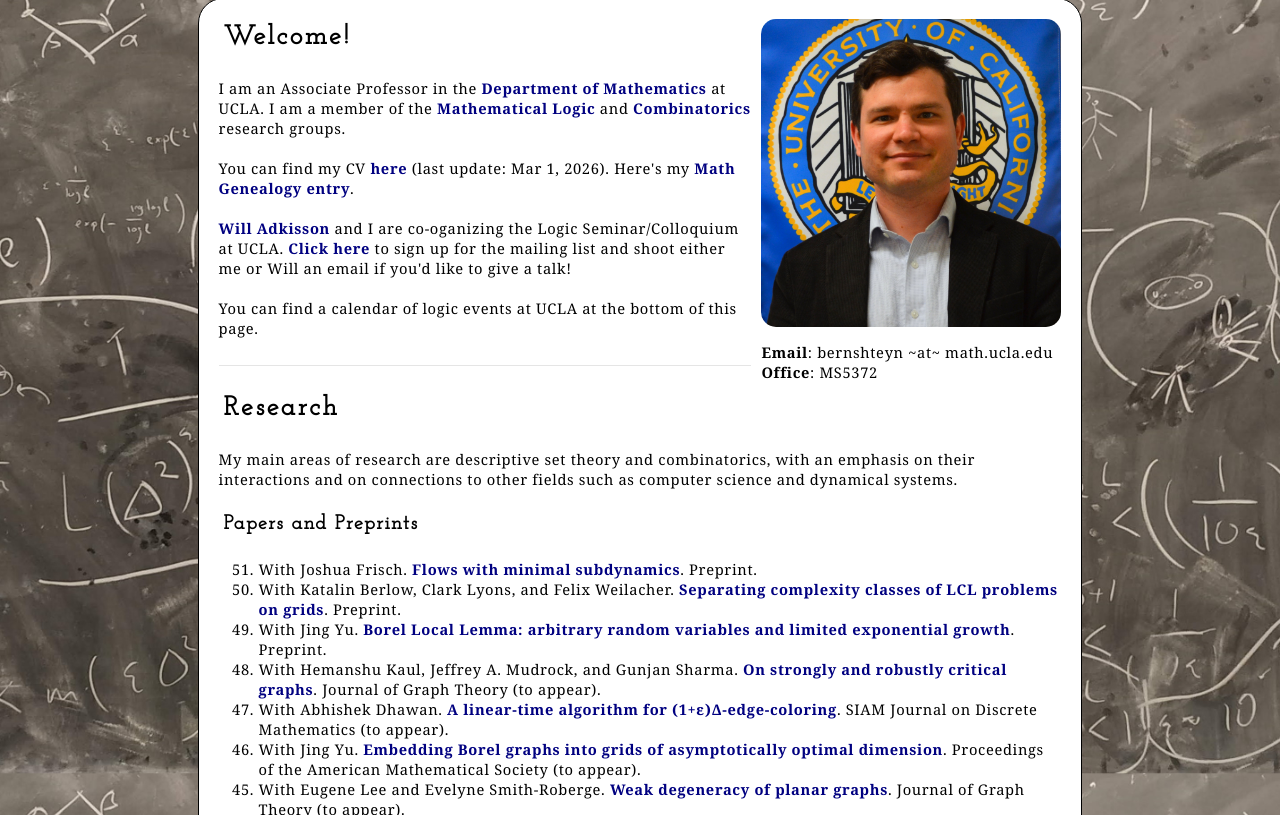
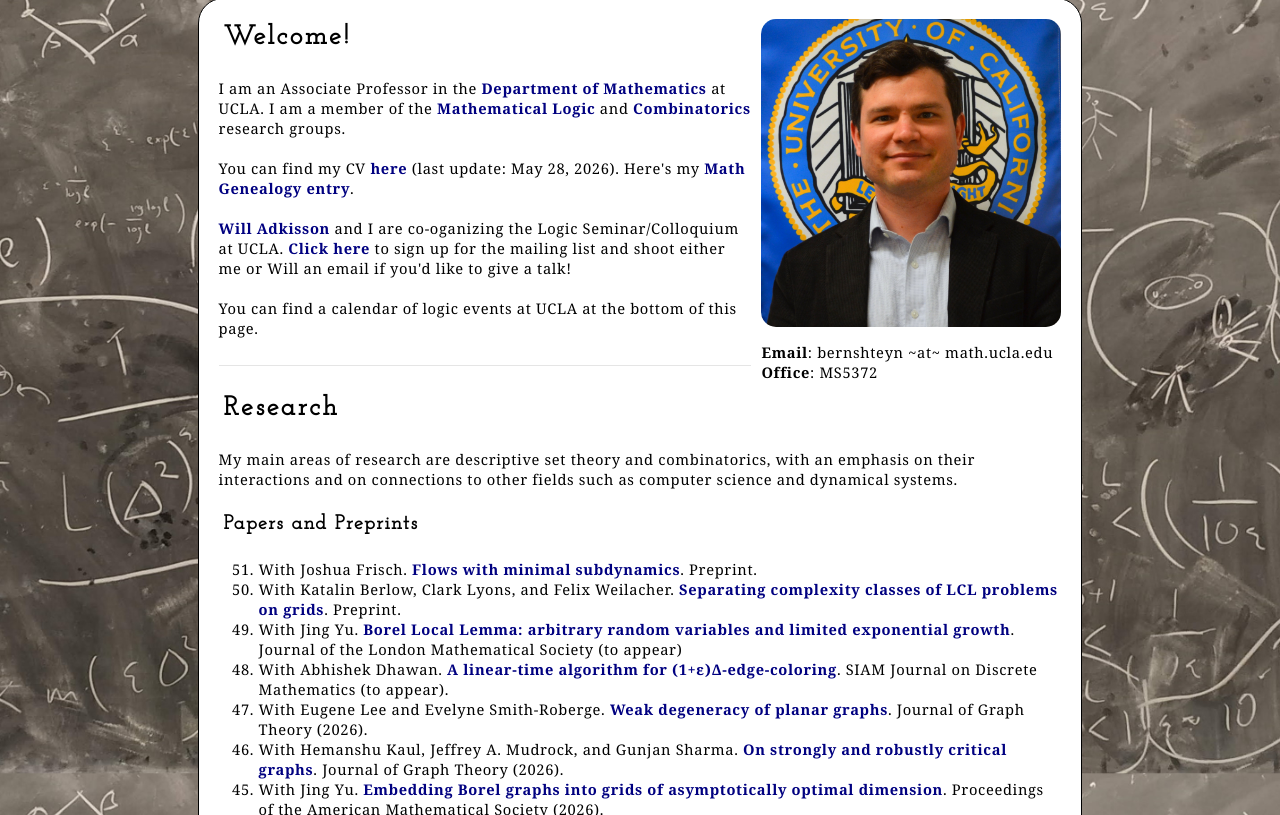
Before and after one commit to bahtoh-math/bahtoh-math.github.io, a plain HTML site: page index.html in a window 1280 px wide. Shown: the part 137-952 px from the top of the page. Drawn offline with nearby package versions, Linux system fonts and the light colour scheme.

Commit message:
Update index.html

```diff
--- a/index.html
+++ b/index.html
@@ -91,7 +91,7 @@ I am an Associate Professor in the <a href="https://ww3.math.ucla.edu/">Departme
 
 <br><br>
 
-You can find my CV <a href="resources/CV_Bernshteyn.pdf">here</a> (last update: Mar 1, 2026). Here's my <a href="https://genealogy.math.ndsu.nodak.edu/id.php?id=253110">Math Genealogy entry</a>.
+You can find my CV <a href="resources/CV_Bernshteyn.pdf">here</a> (last update: May 28, 2026). Here's my <a href="https://genealogy.math.ndsu.nodak.edu/id.php?id=253110">Math Genealogy entry</a>.
 
 <br><br>
 
@@ -113,11 +113,11 @@ My main areas of research are descriptive set theory and combinatorics, with an
 <ol reversed>
 	<li>With Joshua Frisch. <a href="https://arxiv.org/abs/2509.03139">Flows with minimal subdynamics</a>. Preprint.</li>
 	<li>With Katalin Berlow, Clark Lyons, and Felix Weilacher. <a href="https://arxiv.org/abs/2501.17445">Separating complexity classes of LCL problems on grids</a>. Preprint.</li>
-	<li>With Jing Yu. <a href="https://arxiv.org/abs/2412.11571">Borel Local Lemma: arbitrary random variables and limited exponential growth</a>. Preprint.</li>
-	<li>With Hemanshu Kaul, Jeffrey A. Mudrock, and Gunjan Sharma. <a href="https://arxiv.org/abs/2408.04538">On strongly and robustly critical graphs</a>. Journal of Graph Theory (to appear).</li>
+	<li>With Jing Yu. <a href="https://arxiv.org/abs/2412.11571">Borel Local Lemma: arbitrary random variables and limited exponential growth</a>. Journal of the London Mathematical Society (to appear)</li>
 	<li>With Abhishek Dhawan. <a href="https://arxiv.org/abs/2407.04887">A linear-time algorithm for (1+ε)Δ-edge-coloring</a>. SIAM Journal on Discrete Mathematics (to appear).</li>
-	<li>With Jing Yu. <a href="https://arxiv.org/abs/2407.19785">Embedding Borel graphs into grids of asymptotically optimal dimension</a>. Proceedings of the American Mathematical Society (to appear).</li>
-	<li>With Eugene Lee and Evelyne Smith-Roberge. <a href="https://arxiv.org/abs/2406.02792">Weak degeneracy of planar graphs</a>. Journal of Graph Theory (to appear).</li>
+	<li>With Eugene Lee and Evelyne Smith-Roberge. <a href="https://arxiv.org/abs/2406.02792">Weak degeneracy of planar graphs</a>. Journal of Graph Theory (2026).</li>
+	<li>With Hemanshu Kaul, Jeffrey A. Mudrock, and Gunjan Sharma. <a href="https://arxiv.org/abs/2408.04538">On strongly and robustly critical graphs</a>. Journal of Graph Theory (2026).</li>
+	<li>With Jing Yu. <a href="https://arxiv.org/abs/2407.19785">Embedding Borel graphs into grids of asymptotically optimal dimension</a>. Proceedings of the American Mathematical Society (2026).</li>
 	<li>With J&oacute;zsef Balogh, Michelle Delcourt, Asaf Ferber, and Huy Tuan Pham. <a href="https://arxiv.org/abs/2408.04165">Sunflowers in set systems with small VC-dimension</a>. Combinatorica (2025).</li>
 	<li>With Abhishek Dhawan. <a href="https://arxiv.org/abs/2303.05408">Fast algorithms for Vizing's theorem on bounded degree graphs</a>. Journal of Combinatorial Theory, Series B (2025).</li>
 	<li>With Felix Weilacher. <a href="https://arxiv.org/abs/2308.14941">Borel versions of the Local Lemma and LOCAL algorithms for graphs of finite asymptotic separation index</a>. Transactions of the American Mathematical Society (2025).</li>
@@ -191,6 +191,7 @@ I am currently co-organizing (together with <a href="https://tomkelly.math.gatec
 <h3>Students</h3>
 
 <ul>
+	<li><a href="https://www.math.ucla.edu/~ebjrade/">Ely Jrade</a>, Ph.D., 2026&#8211;present </li>
 	<li><a href="https://danielrui.com/">Daniel Rui</a>, Ph.D., 2025&#8211;present </li>
 	<li><a href="https://sites.google.com/view/abhishekdhawan/">Abhishek Dhawan</a> (co-advised with <a href="https://cmao35.math.gatech.edu/">Cheng Mao</a>), Ph.D., 2024 <ul><li>First position: University of Illinois at Urbana&#8211;Champaign (postdoc).</li></ul></li>
 	<li><a href="https://jingyu-math.github.io/">Jing Yu</a>, Ph.D., 2024 <ul><li>First position: Shanghai Center for Mathematical Sciences, Fudan University (postdoc).</li></ul></li>
@@ -210,7 +211,7 @@ I am currently co-organizing (together with <a href="https://tomkelly.math.gatec
 <h3>REUs, GRAs, etc.</h3>
 
 <ul>
-	<li>Evan Leach, undergraduate research project, Fall 2025 and Winter 2026</li>
+	<li>Evan Leach, undergraduate research project, Fall 2025, Winter 2026, Spring 2026</li>
 	<li>Cameron Chang, Horace Fusco, Sarah Peterson, Faren Roth, and Henry Simmons, Georgia Tech REU, Summer 2022</li>
 	<li>Manuel Fernandez, GRA, Spring&#8211;Summer 2022</li>
 	<li>Tyler Brazelton, Ruijia Cao, and Akum Kang, undergraduate research project, Summer 2021</li>
```
